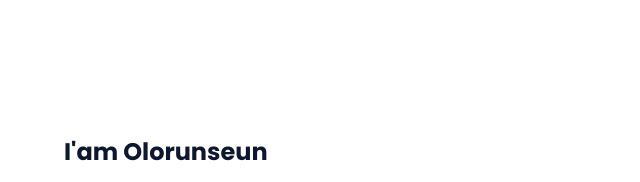
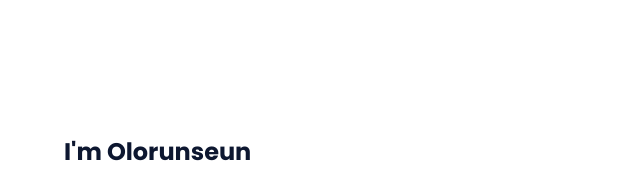
Before and after one commit to Sprime05/Sprime05.github.io, a plain HTML site: page index.html in a window 1280 px wide. Shown: the part 840-1022 px from the top of the page, 576-1216 px from the left. Drawn offline with nearby package versions, Linux system fonts and the light colour scheme.

Commit message:
Update index.html

```diff
--- a/index.html
+++ b/index.html
@@ -73,7 +73,7 @@
                         <img src="profilepicture.png" alt="">
                     </div>
                     <div>
-                        <h2 class="about__subtitle">I'am Olorunseun</h2>
+                        <h2 class="about__subtitle">I'm Olorunseun</h2>
                         <p class="about__text">Hi,I am a creative frontend developer passionate about building responsive, user-friendly websites. Skilled in WordPress and JavaScript, I focus on performance, accessibility, and SEO. Currently, I’m expanding my expertise in React.js and Tailwind CSS to deliver modern, cutting-edge web applications.</p>
                     </div>
                 </div>
```
